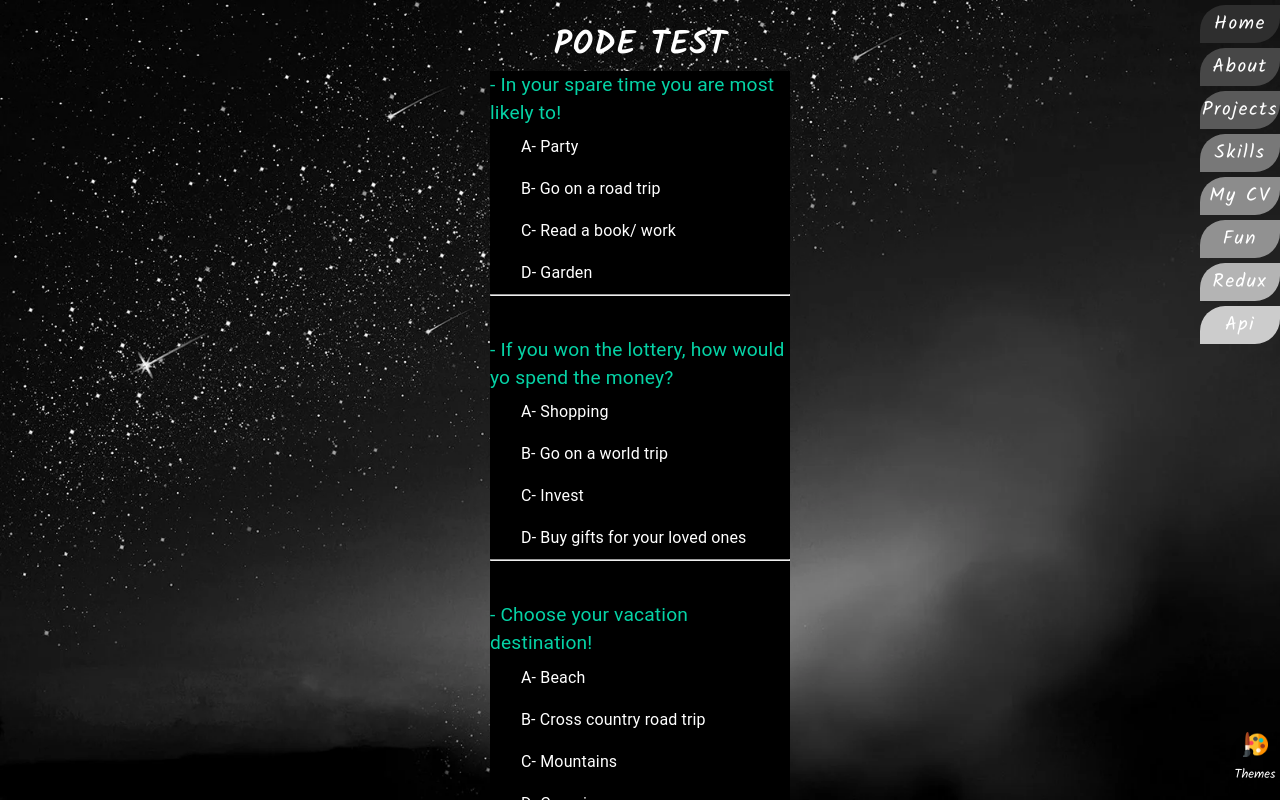
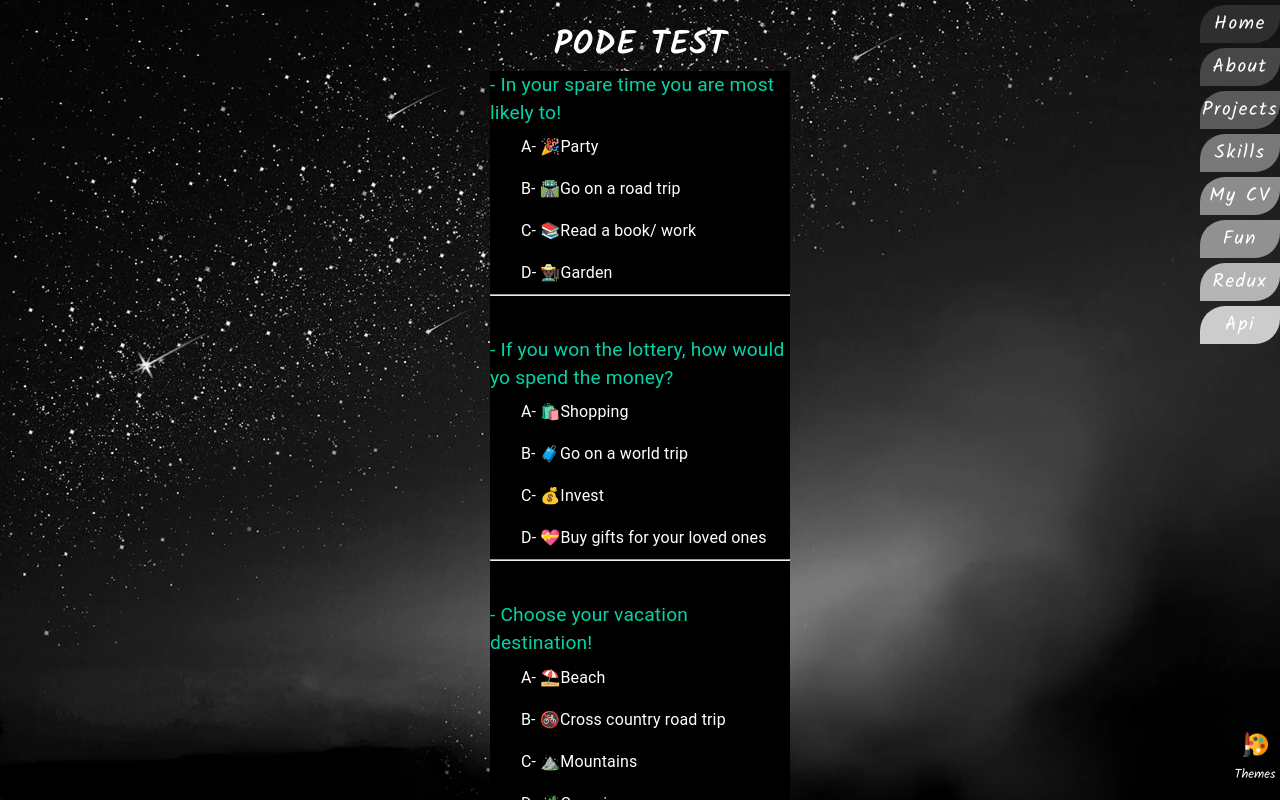
Before and after one commit to rabee-jaramani/rabee_portfolio_2021, a React (Create React App) app: page /pode_test in a window 1280 px wide. Built offline with nearby package versions, Linux system fonts and the light colour scheme; a web font is replaced by a local one.

Commit message:
Update test_data.js

```diff
--- a/src/Fun/podeTest/test_data.js
+++ b/src/Fun/podeTest/test_data.js
@@ -2,58 +2,58 @@ export const questions = [
   {
     id: 1,
     question: "- In your spare time you are most likely to!",
-    a: "A- Party",
-    b: "B- Go on a road trip",
-    c: "C- Read a book/ work",
-    d: "D- Garden",
+    a: "A- 🎉Party",
+    b: "B- 🛣️Go on a road trip",
+    c: "C- 📚Read a book/ work",
+    d: "D- 👨🏿‍🌾Garden",
   },
   {
     id: 2,
     question: "- If you won the lottery, how would yo spend the money?",
-    a: "A- Shopping",
-    b: "B- Go on a world trip",
-    c: "C- Invest",
-    d: "D- Buy gifts for your loved ones ",
+    a: "A- 🛍️Shopping",
+    b: "B- 🧳Go on a world trip",
+    c: "C- 💰Invest",
+    d: "D- 💝Buy gifts for your loved ones ",
   },
   {
     id: 3,
     question: "- Choose your vacation destination!",
-    a: "A- Beach ",
-    b: "B- Cross country road trip",
-    c: "C- Mountains ",
-    d: "D- Camping",
+    a: "A- ⛱️Beach ",
+    b: "B- 🚳Cross country road trip",
+    c: "C- ⛰️Mountains ",
+    d: "D- 🏕️Camping",
   },
   {
     id: 4,
     question: "- Choose your color!",
-    a: "A- Red",
-    b: "B- Black",
-    c: "C- Blue",
-    d: "D- White",
+    a: "A- 🔴Red",
+    b: "B- 🏴Black",
+    c: "C- 🔷Blue",
+    d: "D- ⬜White",
   },
   {
     id: 5,
     question: "- Which word describes you the best?",
-    a: "A- Confedient ",
-    b: "B- Intelligent ",
-    c: "C- Bold ",
-    d: "D- Calm",
+    a: "A- 😎Confident ",
+    b: "B- 🧐Intelligent ",
+    c: "C- ☠️Bold ",
+    d: "D- 😌Calm",
   },
   {
     id: 6,
     question: "- Choose an element!",
-    a: "A- Fire",
-    b: "B- Air",
-    c: "C- Water",
-    d: "D- Earth",
+    a: "A- 🔥Fire",
+    b: "B- 💨Air",
+    c: "C- 🌊Water",
+    d: "D- 🌱Earth",
   },
   {
     id: 7,
     question: "- Choose a pet!",
-    a: "A- Dog",
-    b: "B- Cat",
-    c: "C- Snake",
-    d: "D- Rabbit",
+    a: "A- 🐕Dog",
+    b: "B- 🐱Cat",
+    c: "C- 🐍Snake",
+    d: "D- 🐇Rabbit",
   },
 ];
 
```
